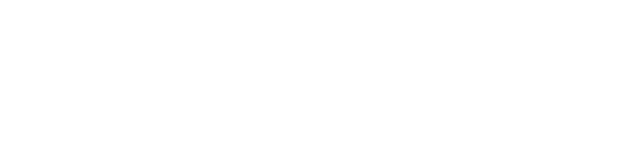
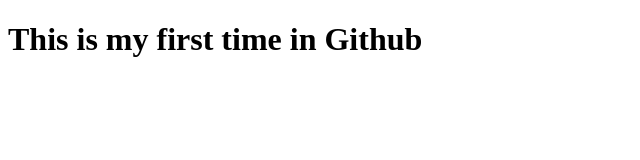
Before and after one commit to Al-Amin75/my-second-repo, a plain HTML site: page index2.html in a window 1280 px wide. Shown: the whole page, without its empty margins (0-640 px from the left). Drawn offline with Linux system fonts and the light colour scheme.

Commit message:
name change

```diff
--- a/index2.html
+++ b/index2.html
@@ -8,5 +8,7 @@
 </head>
 <body>
 
+    <h1>This is my first time in Github</h1>
+
 </body>
 </html>
```
